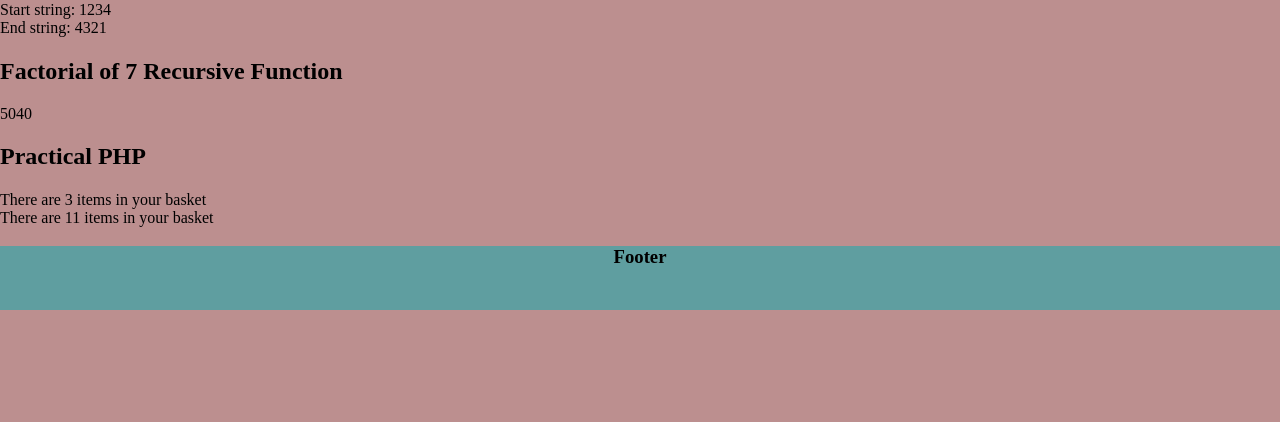
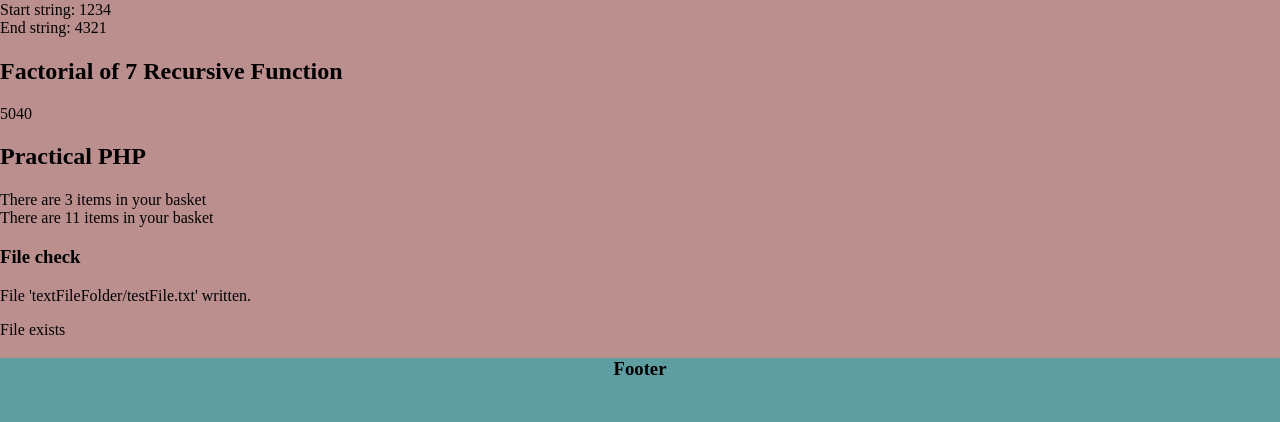
Before and after one commit to BabyLizzy-FunTime-Lab/PHP-2024, a PHP site: page /PHP-2024/tester.php in a window 1280 px wide. Shown: the part 1033-1455 px from the top of the page. Before the commit the page ends 1343 px from the top, so only its background shows below. Run offline with PHP 8.4, Linux system fonts and the light colour scheme.

Commit message:
updating tester.php

```diff
--- /dev/null
+++ b/testFile.txt
@@ -0,0 +1,3 @@
+Line 1
+Line 2
+Line 3
--- a/tester.php
+++ b/tester.php
@@ -309,6 +309,24 @@
     echo "<br>";
     printf("There are %b items in your basket",  3);
     ?>
+    <h3>File check</h3>
+    <?php
+    $fh = fopen( "textFileFolder/testFile.txt", 'w+') or die("Cloud not write to file");
+    $text = <<<_END
+Line 1
+Line 2
+Line 3
+_END;
+    fwrite($fh, $text) or die("Cloud not write to file");
+    fclose($fh);
+    echo "File 'textFileFolder/testFile.txt' written."
+    ?>
+    <p>
+        <?php
+        if(file_exists("textFileFolder/testFile.txt")) echo "File exists";
+        else echo "File does not exist";
+        ?>
+    </p>
 </section>
 <footer style="margin-top: 1em; height: 4em; background-color: cadetblue; text-align: center">
 <h3>Footer</h3>
--- /dev/null
+++ b/textFileFolder/testFile.txt
@@ -0,0 +1,3 @@
+Line 1
+Line 2
+Line 3
```
